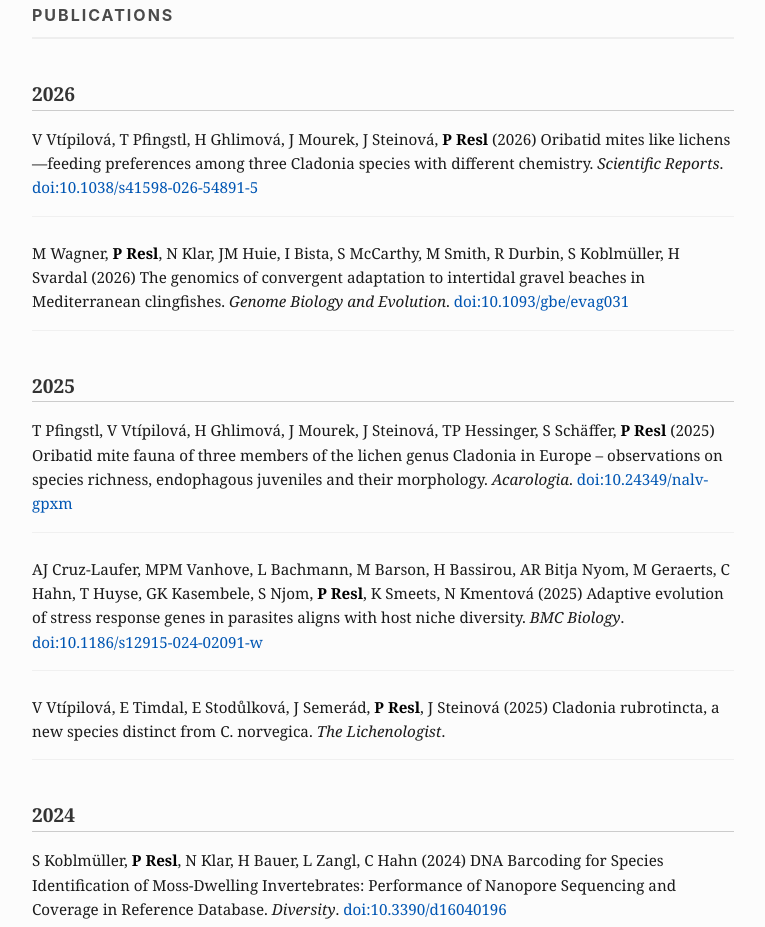
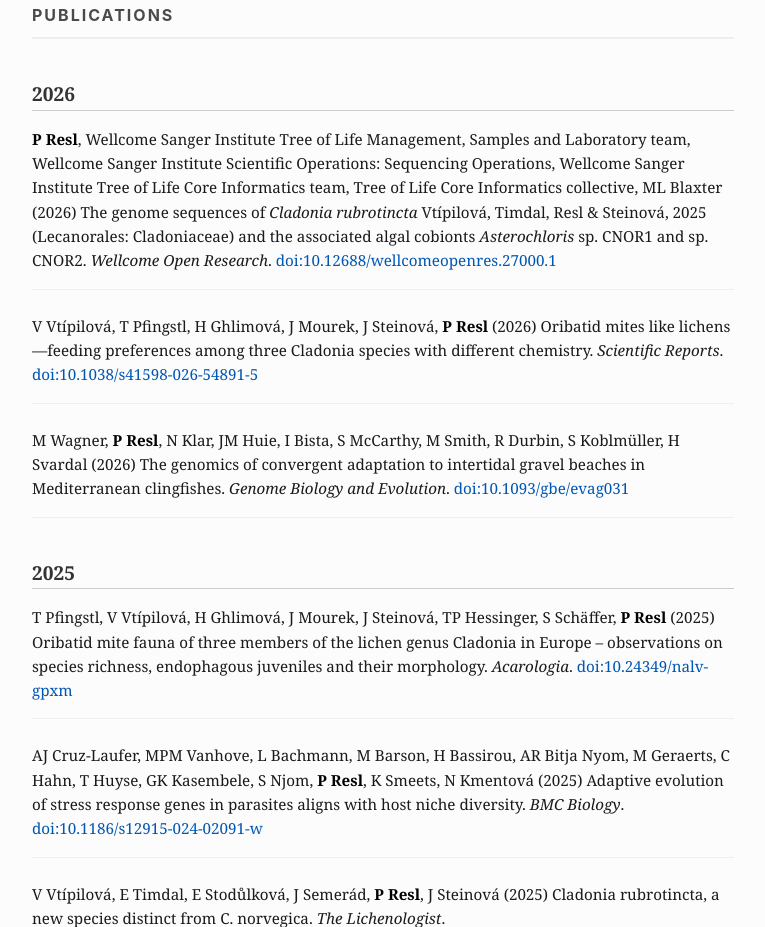
Before and after one commit to reslp/reslp.github.io, a plain HTML site: page index.html in a window 1280 px wide. Shown: the part 1435-2362 px from the top of the page, without its empty margins (406-1171 px from the left). Drawn offline with Linux system fonts and the light colour scheme.

Commit message:
Add Cladonia rubrotincta genome publication

```diff
--- a/index.html
+++ b/index.html
@@ -262,6 +262,7 @@
 
                 <span class="year-heading">2026</span>
                 <ul class="pub-list">
+                    <li><b>P Resl</b>, Wellcome Sanger Institute Tree of Life Management, Samples and Laboratory team, Wellcome Sanger Institute Scientific Operations: Sequencing Operations, Wellcome Sanger Institute Tree of Life Core Informatics team, Tree of Life Core Informatics collective, ML Blaxter (2026) The genome sequences of <i>Cladonia rubrotincta</i> Vtípilová, Timdal, Resl &amp; Steinová, 2025 (Lecanorales: Cladoniaceae) and the associated algal cobionts <i>Asterochloris</i> sp. CNOR1 and sp. CNOR2. <i>Wellcome Open Research</i>. <a href="https://doi.org/10.12688/wellcomeopenres.27000.1">doi:10.12688/wellcomeopenres.27000.1</a></li>
                     <li>V Vtípilová, T Pfingstl, H Ghlimová, J Mourek, J Steinová, <b>P Resl</b> (2026) Oribatid mites like lichens—feeding preferences among three Cladonia species with different chemistry. <i>Scientific Reports</i>. <a href="https://doi.org/10.1038/s41598-026-54891-5">doi:10.1038/s41598-026-54891-5</a></li>
                     <li>M Wagner, <b>P Resl</b>, N Klar, JM Huie, I Bista, S McCarthy, M Smith, R Durbin, S Koblmüller, H Svardal (2026) The genomics of convergent adaptation to intertidal gravel beaches in Mediterranean clingfishes. <i>Genome Biology and Evolution</i>. <a href="https://doi.org/10.1093/gbe/evag031">doi:10.1093/gbe/evag031</a></li>
                 </ul>
```
